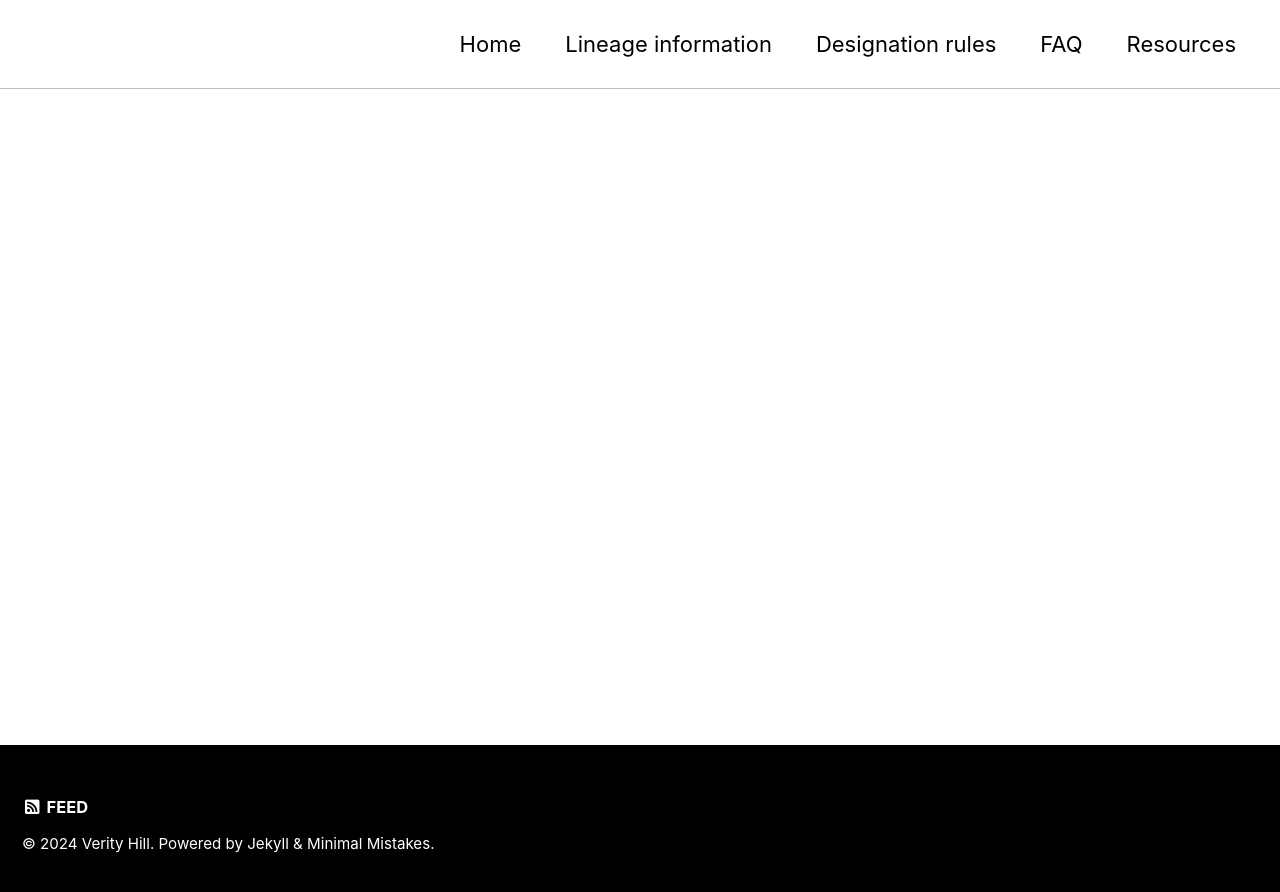
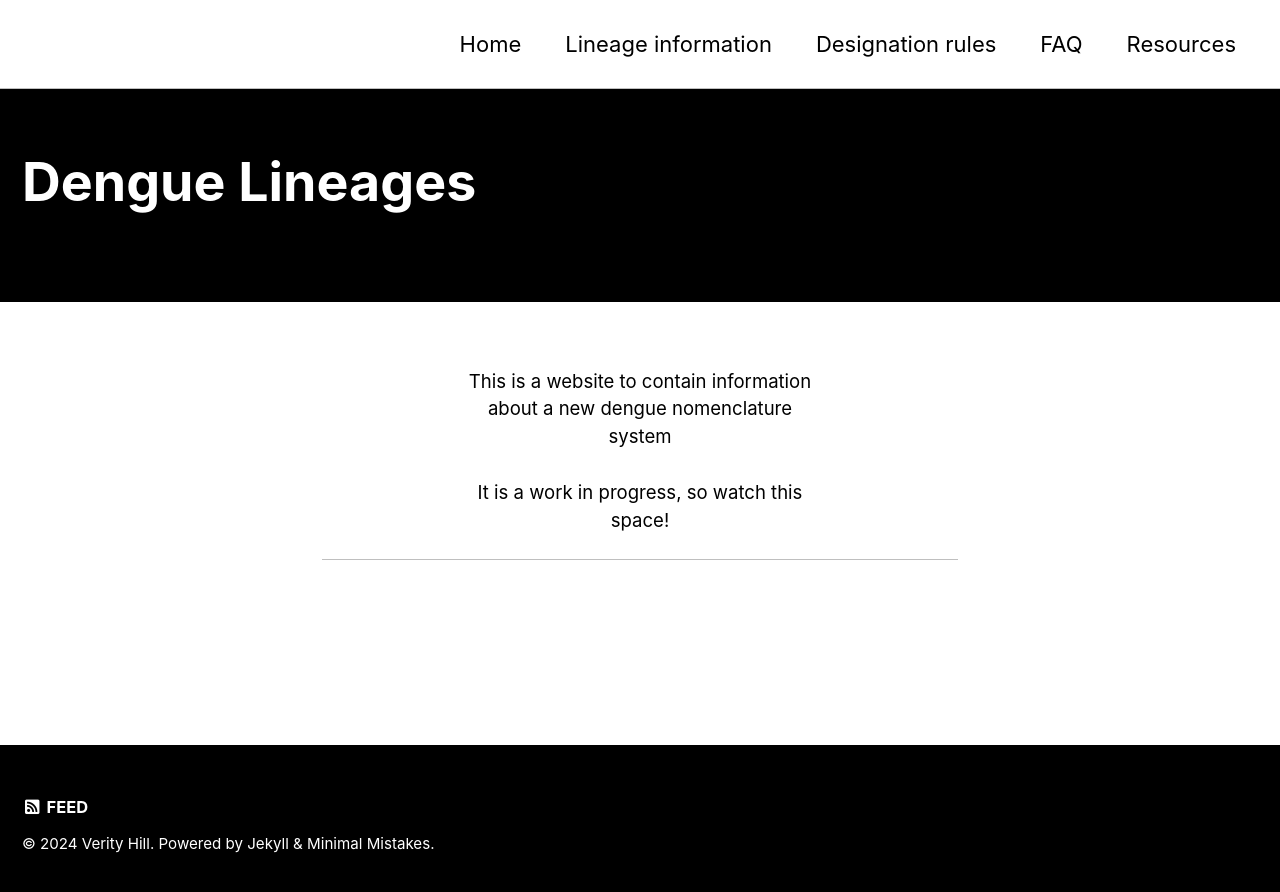
Before and after one commit to DENV-lineages/denv-lineages.github.io, a Jekyll site: the page built from index.html, in a window 1280 px wide. Shown: the top 892 px of the page. Built offline with Jekyll 4.4.1, drawn with Linux system fonts in a browser that asks for light colours; cached includes are drawn as plain includes; the list of posts is cut into pages by our own code.

Commit message:
test index

```diff
--- a/index.html
+++ b/index.html
@@ -10,7 +10,7 @@ header:
 intro:
   - excerpt: "This is a website to contain information about a new dengue nomenclature system
 <br><br>
-It is a work in progress, so watch this space!""
+It is a work in progress, so watch this space!"
 ---
 
 
```
